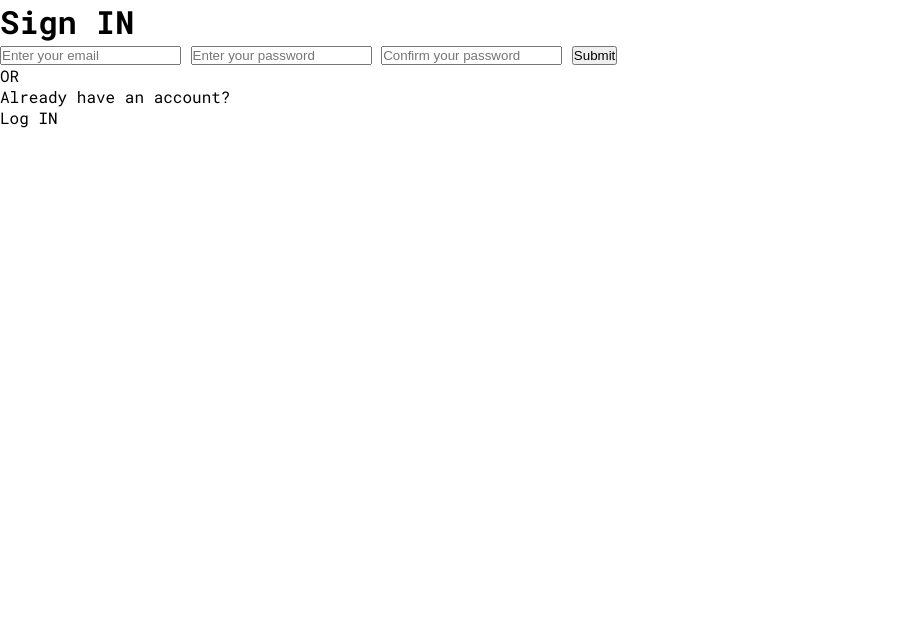
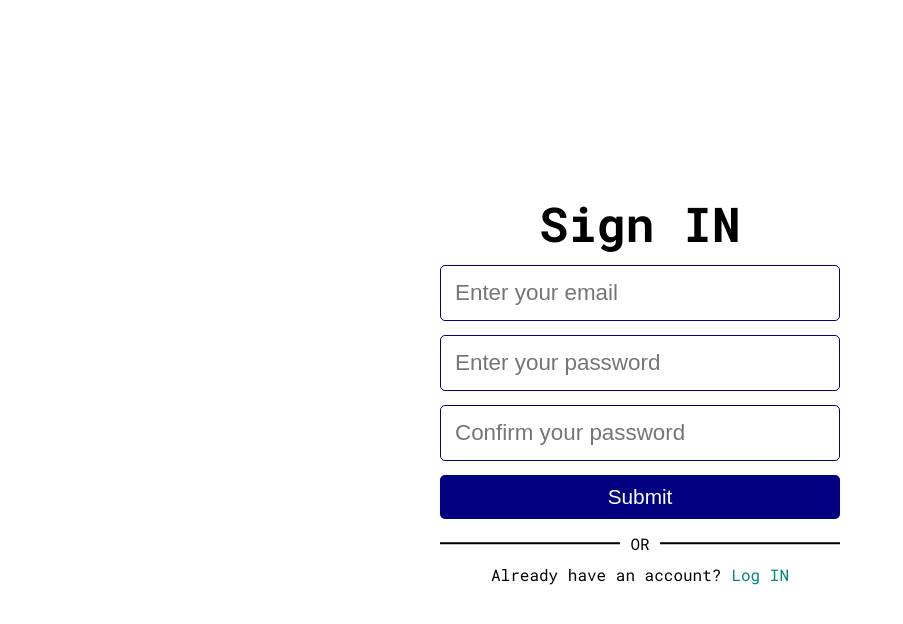
Before and after one commit to Dinesh-Karthikeyan/todo, a SvelteKit app: page / in a window 1280 px wide. Shown: the top 624 px of the page, without its empty margins (0-903 px from the left). Built offline with nearby package versions, Linux system fonts and the light colour scheme; no server answers.

Commit message:
added css to auth page

```diff
--- a/src/routes/+page.svelte
+++ b/src/routes/+page.svelte
@@ -7,20 +7,36 @@
 </script>
 
 <main>
-	<h1>{isNewUser ? 'Sign IN':'Log IN'}</h1>
+	<h1>{isNewUser ? 'Sign IN' : 'Log IN'}</h1>
 	{#if error}
-		<p>You have entered wrong user credentials</p>
+		<p class="error">You have entered wrong user credentials</p>
 	{/if}
 	<form>
 		<label>
-			<input bind:value={email} type="email" name="email" id="email" placeholder="Enter your email" />
+			<p class={email ? 'above' : 'center'}>Email</p>
+			<input
+				bind:value={email}
+				type="email"
+				name="email"
+				id="email"
+				placeholder="Enter your email"
+			/>
 		</label>
 		<label>
-			<input bind:value={password} type="password" name="password" id="password" placeholder="Enter your password" />
+			<p class={password ? 'above' : 'center'}>Password</p>
+			<input
+				bind:value={password}
+				type="password"
+				name="password"
+				id="password"
+				placeholder="Enter your password"
+			/>
 		</label>
 		{#if isNewUser}
 			<label>
-				<input bind:value={confirmPass}
+				<p class={confirmPass ? 'above' : 'center'}>Confirm Password</p>
+				<input
+					bind:value={confirmPass}
 					type="password"
 					name="confirmPass"
 					id="confirmPass"
@@ -30,14 +46,134 @@
 		{/if}
 		<button type="submit">Submit</button>
 	</form>
-	<div>
+	<div class="options">
 		<p>OR</p>
 		{#if isNewUser}
-			<p>Already have an account?</p>
-			<p on:click={() => isNewUser=false} on:keydown={()=>{}}>Log IN</p>
+			<div>
+				<p>Already have an account?</p>
+				<p on:click={() => (isNewUser = false)} on:keydown={() => {}}>Log IN</p>
+			</div>
 		{:else}
-			<p>Don't have an account?</p>
-			<p on:click={() => isNewUser=true} on:keydown={()=>{}}>Sign UP</p>
+			<div>
+				<p>Don't have an account?</p>
+				<p on:click={() => (isNewUser = true)} on:keydown={() => {}}>Sign UP</p>
+			</div>
 		{/if}
 	</div>
 </main>
+
+<style>
+	main {
+		display: flex;
+		flex-direction: column;
+		justify-content: center;
+		align-items: center;
+		flex: 1;
+		padding: 25px;
+	}
+	form {
+		display: flex;
+		flex-direction: column;
+	}
+	form,
+	.options {
+		width: 400px;
+		max-width: 100%;
+		gap: 14px;
+		margin: 0 auto;
+	}
+	form input {
+		width: 100%;
+		border: none;
+		font-size: 1.4rem;
+		padding: 14px;
+		background: transparent;
+	}
+	input:focus {
+		border: none;
+		outline: none;
+	}
+	h1 {
+		font-size: 3rem;
+		margin-bottom: 10px;
+	}
+	form label {
+		position: relative;
+		border: 1px solid navy;
+		border-radius: 5px;
+	}
+	form label:focus-within {
+		border: 2px solid blue;
+	}
+	button {
+		border: none;
+		background-color: navy;
+		padding: 10px;
+		color: white;
+		font-size: 1.3rem;
+		border-radius: 5px;
+		cursor: pointer;
+	}
+	button:hover {
+		background-color: blue;
+	}
+	.above,
+	.center {
+		position: absolute;
+		transform: translateY(-50%);
+		pointer-events: none;
+		border-radius: 5px;
+		padding: 0 6px;
+		font-size: 0.8 rem;
+		background-color: white;
+	}
+	.above {
+		top: 0;
+	}
+	.center {
+		top: 50%;
+		opacity: 0;
+	}
+	.error {
+		font-size: 0.9 rem;
+		color: coral;
+	}
+	.options {
+		padding: 14px 0;
+		overflow: hidden;
+	}
+	.options > p {
+		position: relative;
+		text-align: center;
+		width: fit-content;
+		margin: 0 auto;
+		padding: 0 10px;
+	}
+	.options > p::after,
+	.options > p::before {
+		content: '';
+		position: absolute;
+		top: 50%;
+		transform: translateY(-50%);
+		width: 100vw;
+		height: 1.5px;
+		background: black;
+	}
+	.options > p::before {
+		left: 100%;
+	}
+	.options > p::after {
+		right: 100%;
+	}
+	.options div {
+		padding: 10px 0;
+		display: flex;
+		align-items: center;
+		justify-content: center;
+		gap: 10px;
+	}
+	.options div p:last-of-type {
+		color: rgb(4, 133, 133);
+		cursor: pointer;
+	}
+</style>
```
